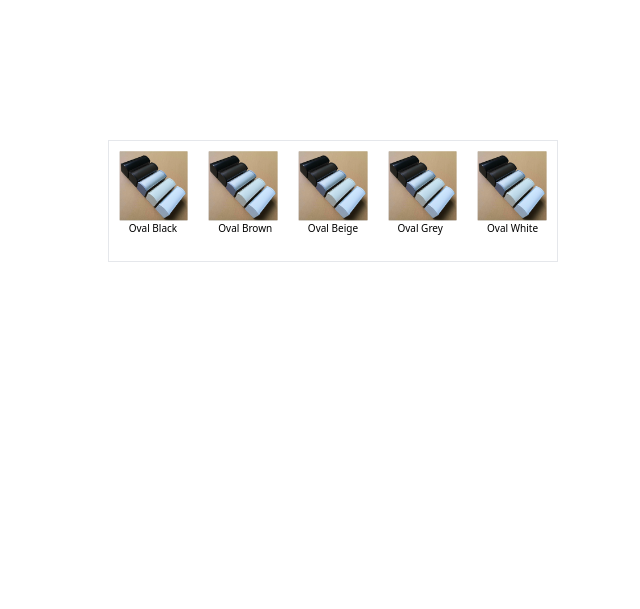
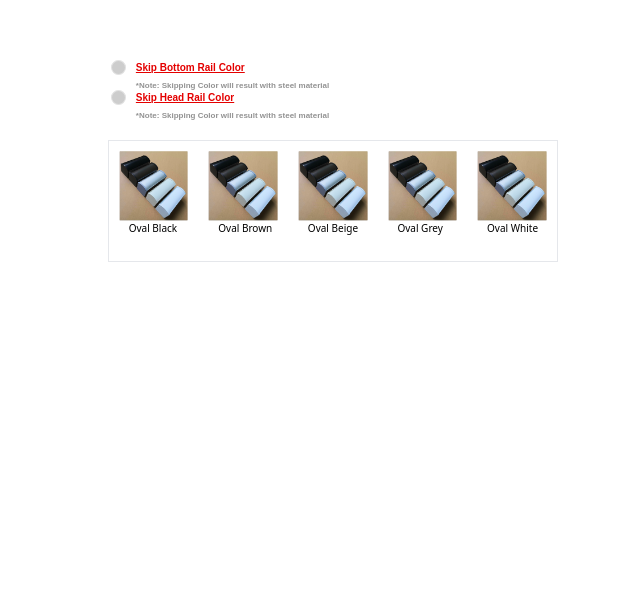
Before and after one commit to deodagee/economyblindsandshades, a Next.js app: page /components/fabrics/fabrics in a window 1280 px wide. Shown: the part 2000-2609 px from the top of the page, without its empty margins (640-1280 px from the left). Built offline with nearby package versions, Linux system fonts and the light colour scheme.

Commit message:
Add files via upload

```diff
--- a/pages/components/fabrics/fabrics.js
+++ b/pages/components/fabrics/fabrics.js
@@ -5,15 +5,33 @@ import styles from "../../../styles/components/pages/zebrablinds.module.css"
 import { useState } from "react";
 
 const FabricsPage = () => {
-  const [active_head_rail_color_Rendering_Content, Setactive_head_rail_color_Rendering_Content] = useState('');
-  const [active_bottom_rail_color_Rendering_Content, Setactive_bottom_rail_color_Rendering_Content] = useState('');
 
+
+  //1. //  ellipse logic
+
+  const [active_skip_head_rail_ellipse, Set_active_skip_head_rail_ellipse] = useState(null);
+  const [active_skip_bottom_rail_ellipse, Set_active_skip_bottom_rail_ellipse] = useState(null);
+
+  const handleEllipseClickSkipHeadRailColor = () => {
+    console.log('Ellipse Clicked');
+    Set_active_skip_head_rail_ellipse((prevActive) => !prevActive);
+    // Reset selected_head_rail_color when the ellipse is clicked
+    Set_selected_head_rail_color(null);
+  };
+
+
+  const handleEllipseClickSkipBottomRailColor = () => {
+    console.log('Ellipse Clicked');
+    Set_active_skip_bottom_rail_ellipse((prevActive) => !prevActive);
+    // Reset selected_bottom_rail_color when the bottom rail ellipse is clicked
+    Set_selected_bottom_rail_color(null);
+  };
 
 
   // Logic for color render head rails
   const [selected_head_rail_color, Set_selected_head_rail_color] = useState(null);
 
-  const getImageClassNameColorHeadRail  = (imageName) => {
+  const getImageClassNameColorHeadRail = (imageName) => {
     const baseClassName = styles[imageName];
     return `${baseClassName} ${imageName === selected_head_rail_color ? styles.selected_head_rail_color : ''}`;
   };
@@ -58,10 +76,40 @@ const FabricsPage = () => {
 
 
   return (
+
     <div>
 
+
+<div className={styles.skip_top_section}>
+
+      <div
+          className={`${styles.skip_head_rail_ellipse} ${active_skip_head_rail_ellipse ? styles.active_skip_head_rail_ellipse : ''}`}
+                  onClick={handleEllipseClickSkipHeadRailColor}
+      ></div>
+      <div className={styles.skip_head_rail_color_for_head_rail_title}>Skip Head Rail Color</div>
+      <div className={styles.note_skipping_color_for_head_rail}>
+        *Note: Skipping Color will result with steel material
+      </div>
+
+      </div>
+
+
+
+
+<div className={styles.skip_bottom_section}>
+      <div
+        className={`${styles.skip_bottom_rail_ellipse} ${active_skip_bottom_rail_ellipse ? styles.active_skip_bottom_rail_ellipse : ''}`}
+        onClick={handleEllipseClickSkipBottomRailColor}
+      ></div>
+      <div className={styles.skip_head_rail_color_for_bottom_rail}>Skip Bottom Rail Color</div>
+      <div className={styles.note_skipping_color_for_bottom_rail}>
+        *Note: Skipping Color will result with steel material
+      </div>
+      </div>
+
+
+      {active_skip_head_rail_ellipse ? null : (
         <div className={styles.fabric_list_header}>
-
           {imagesDataHeadRail.map((imageData) => (
             <div key={imageData.key} className={styles.imageAndLabelContainerFabricsHeader}>
               <Image
@@ -71,19 +119,23 @@ const FabricsPage = () => {
                 className={getImageClassNameColorHeadRail(imageData.key)}
                 src={imageData.src}
                 onClick={() => {
+                  if (!active_skip_head_rail_ellipse) {
                     console.log(`Click handler for ${imageData.key}`);
                     Set_selected_head_rail_color(imageData.key);
+                  }
                 }}
+                style={{ pointerEvents: active_skip_head_rail_ellipse ? 'none' : 'auto' }}
               />
 
               <div className={styles.descriptionLabelFabrics}>
                 <div>{imageData.label}</div>
               </div>
-
             </div>
-
           ))}
         </div>
+      )}
+
+
 
       <div>
 
--- a/pages/components/pages/zebrablinds.js
+++ b/pages/components/pages/zebrablinds.js
@@ -161,8 +161,8 @@ function ZebraBlinds() {
     const [active_inside_outside_ellipse, Setactive_inside_outside_ellipse] = useState(null);
     const [active_wand_cordlift_motorized, Setactive_wand_cordlift_motorized] = useState(null);
     const [active_cassette_round1, Setactive_cassette_round1] = useState(null);
-    const [active_skip_head_rail_ellipse, Set_active_skip_head_rail_ellipse] = useState(null);
-    const [active_skip_bottom_rail_ellipse, Set_active_skip_bottom_rail_ellipse] = useState(null);
+
+
     const [active_cassette_round2, Setactive_cassette_round2] = useState(null);
 
 
@@ -172,15 +172,6 @@ function ZebraBlinds() {
     const [bottomRailOptionsRenderingContent, setbottomRailOptionsRenderingContent] = useState('');
 
 
-    const handleEllipseClickSkipHeadRailColor = () => {
-        console.log('Ellipse Clicked');
-        Set_active_skip_head_rail_ellipse((prevActive) => !prevActive);
-    };
-
-    const handleEllipseClickSkipBottomRailColor = () => {
-        console.log('Ellipse Clicked');
-        Set_active_skip_bottom_rail_ellipse((prevActive) => !prevActive);
-    };
 
 
 
@@ -815,14 +806,7 @@ function ZebraBlinds() {
                                 <Image alt="image" width={400} height={400} className={styles.cassette_round_image} src="/cassetteround.png" />
                                 <div className={styles.pick_head_rail_color}>Pick Head Rail Color</div>
                                 <div className={styles.fabric_types}>FABRIC TYPES</div>
-                                <div
-                                    className={`${styles.skip_head_rail_ellipse} ${active_skip_head_rail_ellipse ? styles.active_skip_head_rail_ellipse : ''}`}
-                                    onClick={handleEllipseClickSkipHeadRailColor}
-                                ></div>
-                                <div className={styles.skip_head_rail_color_for_head_rail_title}>Skip Head Rail Color</div>
-                                <div className={styles.note_skipping_color_for_head_rail}>
-                                    *Note: Skipping Color will result with steel material
-                                </div>
+
 
 
                                 <FabricsPage></FabricsPage>
@@ -866,14 +850,7 @@ function ZebraBlinds() {
                                         <div className={styles.pick_bottom_rail_color}>Pick Bottom Rail Color</div>
                                         <div className={styles.fabric_types_for_bottom_rail}>FABRIC TYPES</div>
 
-                                        <div
-                                            className={`${styles.skip_bottom_rail_ellipse} ${active_skip_bottom_rail_ellipse ? styles.active_skip_bottom_rail_ellipse : ''}`}
-                                            onClick={handleEllipseClickSkipBottomRailColor}
-                                        ></div>
-                                        <div className={styles.skip_head_rail_color_for_bottom_rail}>Skip Bottom Rail Color</div>
-                                        <div className={styles.note_skipping_color_for_bottom_rail}>
-                                            *Note: Skipping Color will result with steel material
-                                        </div>
+
                                     </div>
 
 
```
Lines whose indentation alone changed are shown as unchanged.
